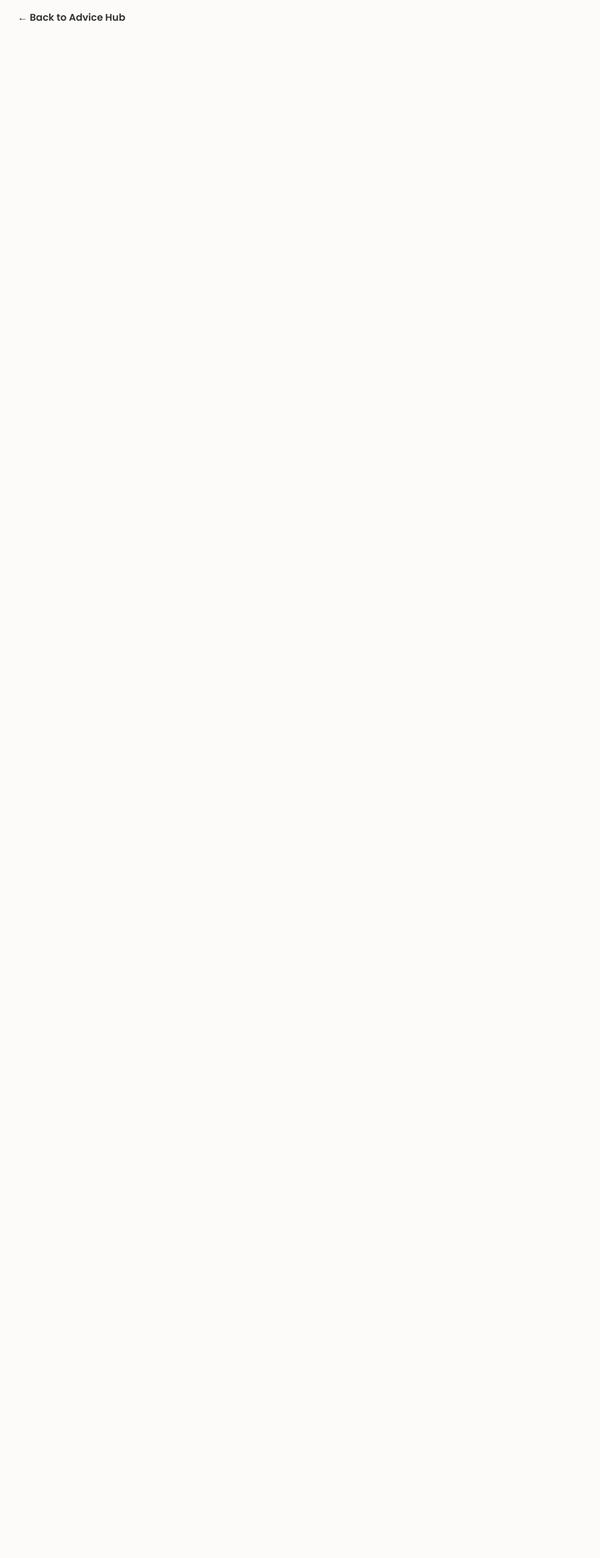
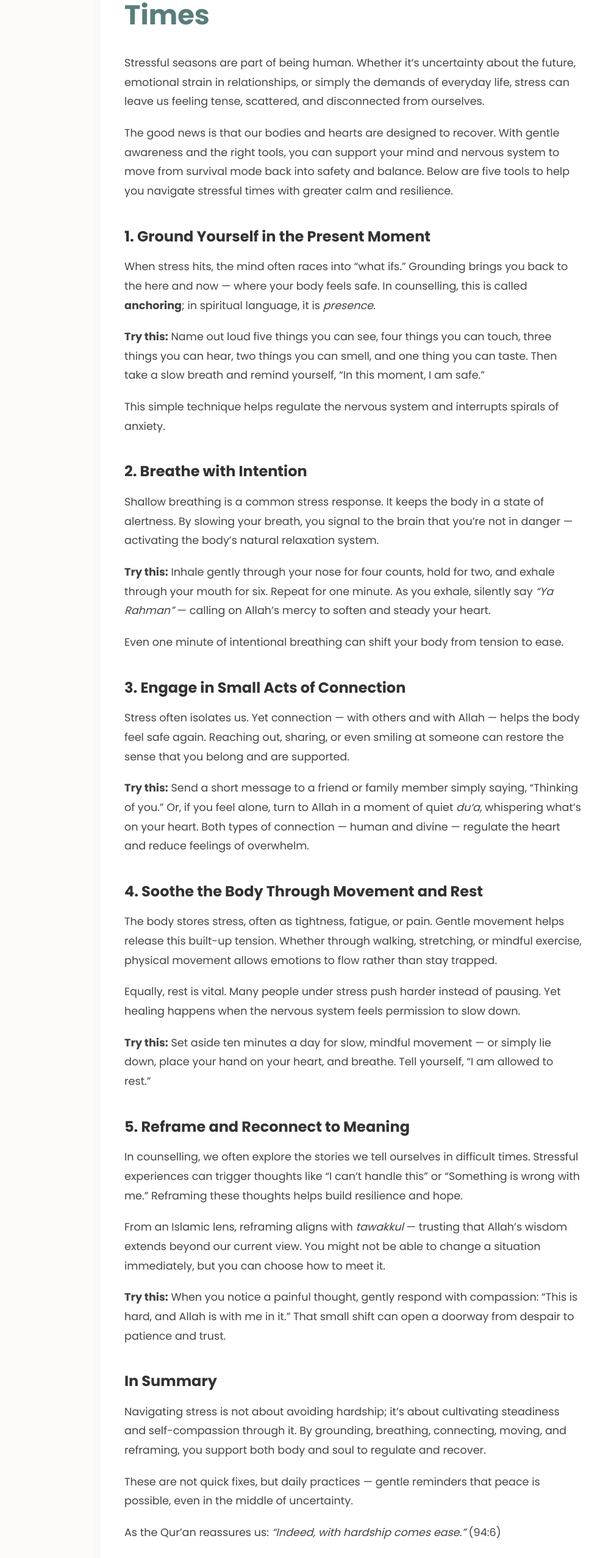
Before and after one commit to jbrtherapy-cpu/rida-therapy-website, a React (Create React App) app: page /advice-hub/5-tools-for-navigating-stressful-times in a window 1280 px wide. Before the commit this address had no page. Shown: the part 242-2797 px from the top of the page at 61% size, without its empty margins (61-1045 px from the left). Before the commit the page ends 800 px from the top, so only its background shows below. Built offline with nearby package versions, Linux system fonts and the light colour scheme.

Commit message:
Update articleData.js

```diff
--- a/src/articleData.js
+++ b/src/articleData.js
@@ -28,16 +28,85 @@ export const articleData = [
     )
   },
  {
-    slug: 'navigating-stress',
+  slug: '5-tools-for-navigating-stressful-times',
   title: '5 Tools for Navigating Stressful Times',
-    summary: 'Actionable techniques to manage stress, avoid burnout, and build resilience in your daily life.',
+  summary: 'Learn five practical tools to help you manage stress, regulate your emotions, and find calm during challenging times.',
   content: (
     <>
-        <p>Stress is a part of life, but it doesn't have to rule it. Here are five tools to help you build resilience.</p>
-        <p><strong>(Full article content will go here...)</strong></p>
+      <p>
+        Stressful seasons are part of being human. Whether it’s uncertainty about the future, emotional strain in relationships, or simply the demands of everyday life, stress can leave us feeling tense, scattered, and disconnected from ourselves.
+      </p>
+
+      <p>
+        The good news is that our bodies and hearts are designed to recover. With gentle awareness and the right tools, you can support your mind and nervous system to move from survival mode back into safety and balance. Below are five tools to help you navigate stressful times with greater calm and resilience.
+      </p>
+
+      <h3>1. Ground Yourself in the Present Moment</h3>
+      <p>
+        When stress hits, the mind often races into “what ifs.” Grounding brings you back to the here and now — where your body feels safe. In counselling, this is called <strong>anchoring</strong>; in spiritual language, it is <em>presence</em>.
+      </p>
+      <p>
+        <strong>Try this:</strong> Name out loud five things you can see, four things you can touch, three things you can hear, two things you can smell, and one thing you can taste. Then take a slow breath and remind yourself, “In this moment, I am safe.”
+      </p>
+      <p>
+        This simple technique helps regulate the nervous system and interrupts spirals of anxiety.
+      </p>
+
+      <h3>2. Breathe with Intention</h3>
+      <p>
+        Shallow breathing is a common stress response. It keeps the body in a state of alertness. By slowing your breath, you signal to the brain that you’re not in danger — activating the body’s natural relaxation system.
+      </p>
+      <p>
+        <strong>Try this:</strong> Inhale gently through your nose for four counts, hold for two, and exhale through your mouth for six. Repeat for one minute. As you exhale, silently say <em>“Ya Rahman”</em> — calling on Allah’s mercy to soften and steady your heart.
+      </p>
+      <p>
+        Even one minute of intentional breathing can shift your body from tension to ease.
+      </p>
+
+      <h3>3. Engage in Small Acts of Connection</h3>
+      <p>
+        Stress often isolates us. Yet connection — with others and with Allah — helps the body feel safe again. Reaching out, sharing, or even smiling at someone can restore the sense that you belong and are supported.
+      </p>
+      <p>
+        <strong>Try this:</strong> Send a short message to a friend or family member simply saying, “Thinking of you.” Or, if you feel alone, turn to Allah in a moment of quiet <em>du‘a</em>, whispering what’s on your heart. Both types of connection — human and divine — regulate the heart and reduce feelings of overwhelm.
+      </p>
+
+      <h3>4. Soothe the Body Through Movement and Rest</h3>
+      <p>
+        The body stores stress, often as tightness, fatigue, or pain. Gentle movement helps release this built-up tension. Whether through walking, stretching, or mindful exercise, physical movement allows emotions to flow rather than stay trapped.
+      </p>
+      <p>
+        Equally, rest is vital. Many people under stress push harder instead of pausing. Yet healing happens when the nervous system feels permission to slow down.
+      </p>
+      <p>
+        <strong>Try this:</strong> Set aside ten minutes a day for slow, mindful movement — or simply lie down, place your hand on your heart, and breathe. Tell yourself, “I am allowed to rest.”
+      </p>
+
+      <h3>5. Reframe and Reconnect to Meaning</h3>
+      <p>
+        In counselling, we often explore the stories we tell ourselves in difficult times. Stressful experiences can trigger thoughts like “I can’t handle this” or “Something is wrong with me.” Reframing these thoughts helps build resilience and hope.
+      </p>
+      <p>
+        From an Islamic lens, reframing aligns with <em>tawakkul</em> — trusting that Allah’s wisdom extends beyond our current view. You might not be able to change a situation immediately, but you can choose how to meet it.
+      </p>
+      <p>
+        <strong>Try this:</strong> When you notice a painful thought, gently respond with compassion: “This is hard, and Allah is with me in it.” That small shift can open a doorway from despair to patience and trust.
+      </p>
+
+      <h3>In Summary</h3>
+      <p>
+        Navigating stress is not about avoiding hardship; it’s about cultivating steadiness and self-compassion through it. By grounding, breathing, connecting, moving, and reframing, you support both body and soul to regulate and recover.
+      </p>
+      <p>
+        These are not quick fixes, but daily practices — gentle reminders that peace is possible, even in the middle of uncertainty.
+      </p>
+      <p>
+        As the Qur’an reassures us: <em>“Indeed, with hardship comes ease.”</em> (94:6)
+      </p>
     </>
   )
 },
+
   {
     slug: 'stronger-relationships',
     title: 'Foundations of a Stronger Relationship',
```
Lines whose indentation alone changed are shown as unchanged.
